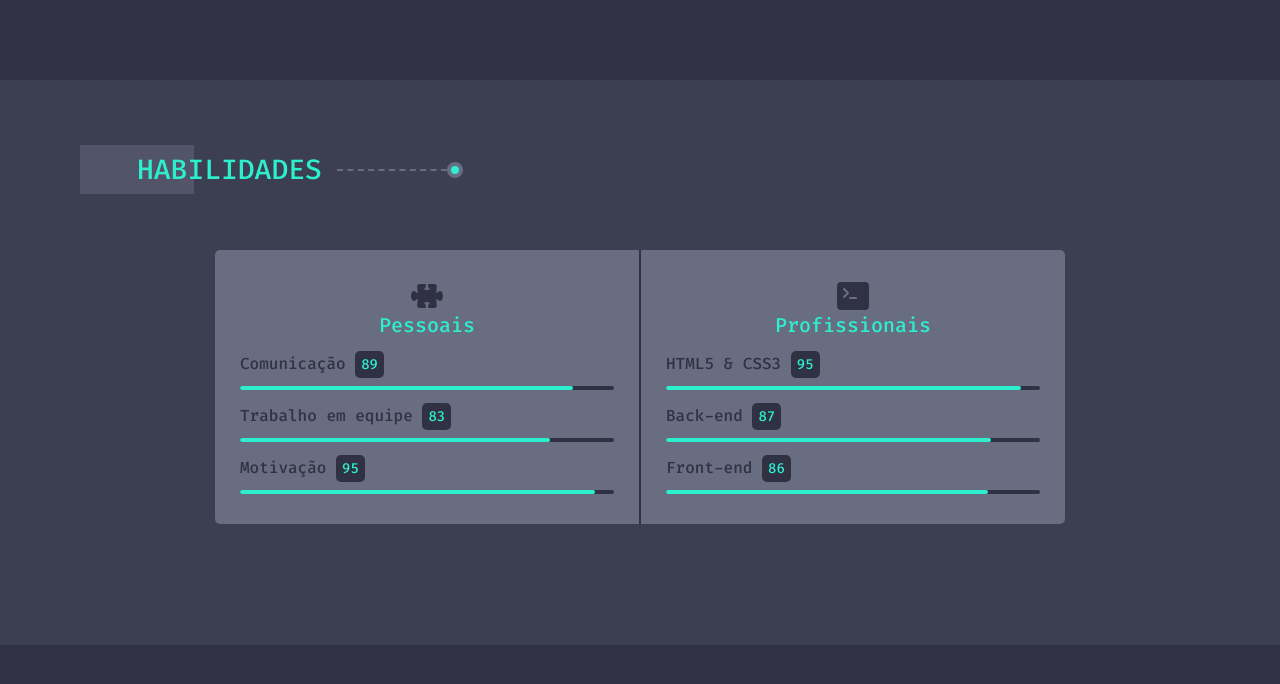
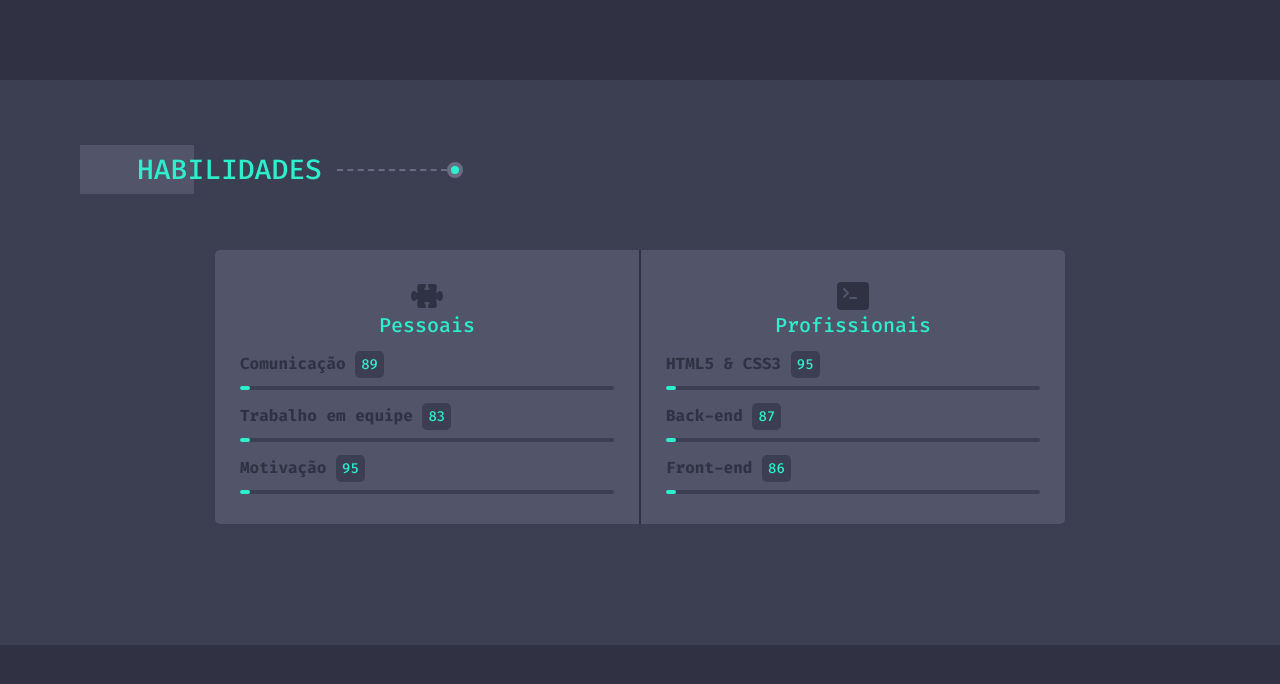
Before and after one commit to jrbytes/jrbytes-site, a Next.js app: page /components/Skills in a window 1280 px wide. Shown: the top 684 px of the page. Built offline with nearby package versions, Linux system fonts and the light colour scheme.

Commit message:
Added color to the theme.

```diff
--- a/src/styles/GlobalStyle.ts
+++ b/src/styles/GlobalStyle.ts
@@ -3,7 +3,9 @@ import { createGlobalStyle } from 'styled-components'
 export default createGlobalStyle`
   :root {
     --primary-color: #303244;
-    --primary-color-light: #686d82;
+    --primary-color-light: #3C3F51;
+    --primary-color-lighter: #686d82;
+    --primary-color-lighter-transparent: rgba(104,109,130,.5);
     --secondary-color: #2DEFCE;
     --text-color-primary: #303244;
     --text-color-secondary: #2DEFCE;
--- a/src/styles/components/aboutme.ts
+++ b/src/styles/components/aboutme.ts
@@ -34,7 +34,7 @@ export const Article = styled.article`
 
   p {
     font-size: 16px;
-    color: var(--primary-color-light);
+    color: var(--primary-color-lighter);
 
     margin-top: 30px;
   }
@@ -63,7 +63,7 @@ export const Subtitle = styled.div`
 `
 
 export const PersonalInformation = styled.div`
-  background-color: var(--primary-color-light);
+  background-color: var(--primary-color-lighter-transparent);
   border-radius: var(--border-radius);
   margin-top: 30px;
   padding: 17px 30px;
--- a/src/styles/components/skillbar.ts
+++ b/src/styles/components/skillbar.ts
@@ -9,7 +9,7 @@ export const Container = styled.div`
 
   p {
     font-size: 16px;
-    font-weight: 500;
+    font-weight: 700;
     color: var(--primary-color);
 
     margin-bottom: 12px;
@@ -19,9 +19,10 @@ export const Container = styled.div`
 export const Pointer = styled.span`
   width: 16px;
   font-size: 14px;
+  font-weight: 500;
   color: var(--secondary-color);
 
-  background-color: var(--primary-color);
+  background-color: var(--primary-color-light);
   padding: 4px 6px;
   border-radius: var(--border-radius);
 `
@@ -29,13 +30,18 @@ export const Pointer = styled.span`
 export const Bar = styled.div`
   height: 4px;
   border-radius: var(--border-radius);
-  background-color: var(--primary-color);
+  background-color: var(--primary-color-light);
   z-index: 0;
 `
 
 export const ProgressBar = styled.div`
   margin-top: -4px;
-  width: ${props => `${props.percent}%`};
+  width: 10px;
+
+  :hover {
+    width: ${props => `${props.percent}%`};
+    transition: width 1s;
+  }
 
   height: 4px;
   border-radius: var(--border-radius);
--- a/src/styles/components/skills.ts
+++ b/src/styles/components/skills.ts
@@ -6,7 +6,7 @@ export const SkillsCSS = styled.div`
   margin-top: 80px;
   padding-top: 65px;
 
-  background-color: #3c3f51;
+  background-color: var(--primary-color-light);
 `
 
 export const Container = styled.div`
@@ -33,7 +33,7 @@ export const SoftSkills = styled.div`
   width: 425px;
   padding: 30px 25px;
   border-radius: 5px 0 0 5px;
-  background-color: var(--primary-color-light);
+  background-color: var(--primary-color-lighter-transparent);
   border-right: 1px solid var(--primary-color);
 
   display: flex;
@@ -45,7 +45,7 @@ export const HardSkills = styled.div`
   width: 425px;
   padding: 30px 25px;
   border-radius: 0 5px 5px 0;
-  background-color: var(--primary-color-light);
+  background-color: var(--primary-color-lighter-transparent);
   border-left: 1px solid var(--primary-color);
 
   display: flex;
--- a/src/styles/components/title.ts
+++ b/src/styles/components/title.ts
@@ -19,7 +19,7 @@ export const ElementOne = styled.div`
   width: 114px;
   height: 49px;
   margin: 0;
-  background-color: var(--primary-color-light);
+  background-color: var(--primary-color-lighter);
   opacity: 50%;
   z-index: 0;
 `
@@ -28,7 +28,7 @@ export const ElementTwo = styled.div`
   width: 110px;
   height: 0px;
   margin: 0 0 -0.75px 15.5px;
-  border-top: 2.5px dashed var(--primary-color-light);
+  border-top: 2.5px dashed var(--primary-color-lighter);
 `
 
 export const ElementThree = styled.div`
@@ -36,6 +36,6 @@ export const ElementThree = styled.div`
   height: 8px;
   background-color: var(--secondary-color);
   margin: 0;
-  border: 4px solid var(--primary-color-light);
+  border: 4px solid var(--primary-color-lighter);
   border-radius: 50%;
 `
```
